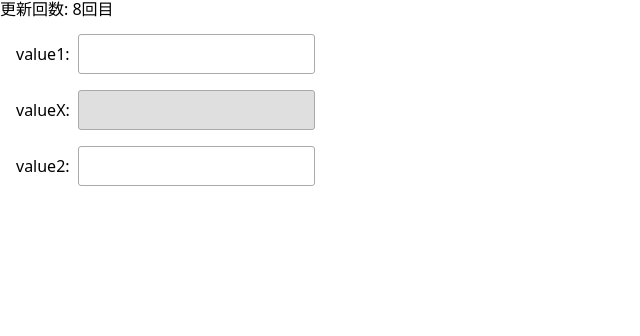
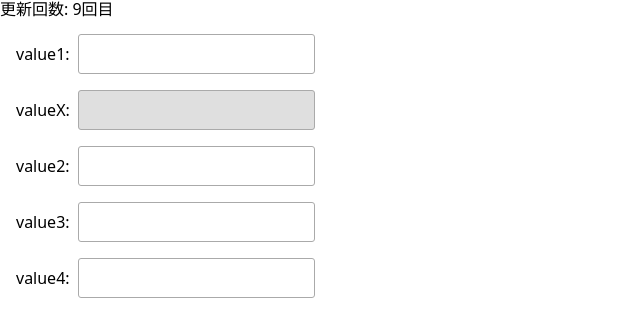
Before and after one commit to minato-nakagawa/ios18-verify, a Vue app: page / in a window 1280 px wide. Shown: the top 336 px of the page, without its empty margins (0-640 px from the left). Built offline with nearby package versions, Linux system fonts and the light colour scheme.

Commit message:
verify-9

```diff
--- a/src/views/HomeView.vue
+++ b/src/views/HomeView.vue
@@ -21,7 +21,7 @@ const handleTouchStart = ((event: Event) => {
 </script>
 
 <template>
-  {{ `更新回数: ${8}回目` }}
+  {{ `更新回数: ${9}回目` }}
   <main>
     <div>
       <label>value1:</label>
@@ -35,6 +35,14 @@ const handleTouchStart = ((event: Event) => {
     <div>
       <label>value2:</label>
       <input v-model="value2" type="text" :tabindex="1" @blur="handleBlurValue2" @touchstart="handleTouchStart" />
+    </div>
+    <div>
+      <label>value3:</label>
+      <input type="text" :tabindex="1" />
+    </div>
+    <div>
+      <label>value4:</label>
+      <input type="text" />
     </div>
   </main>
 </template>
```
